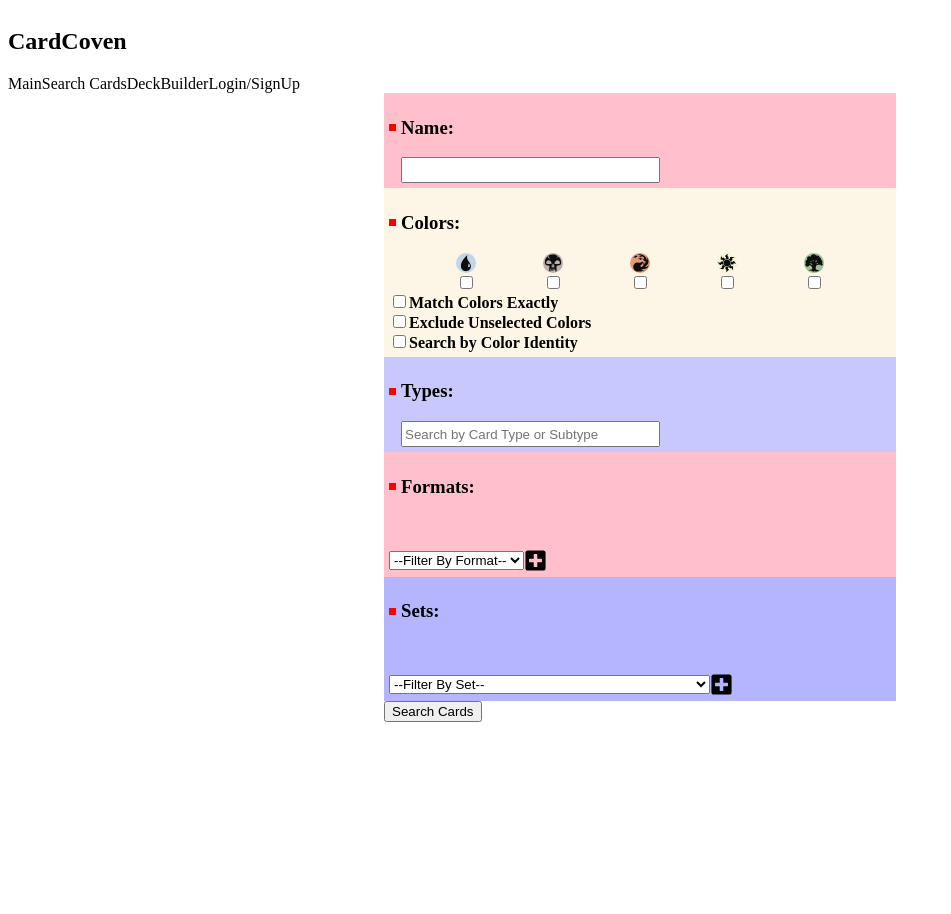
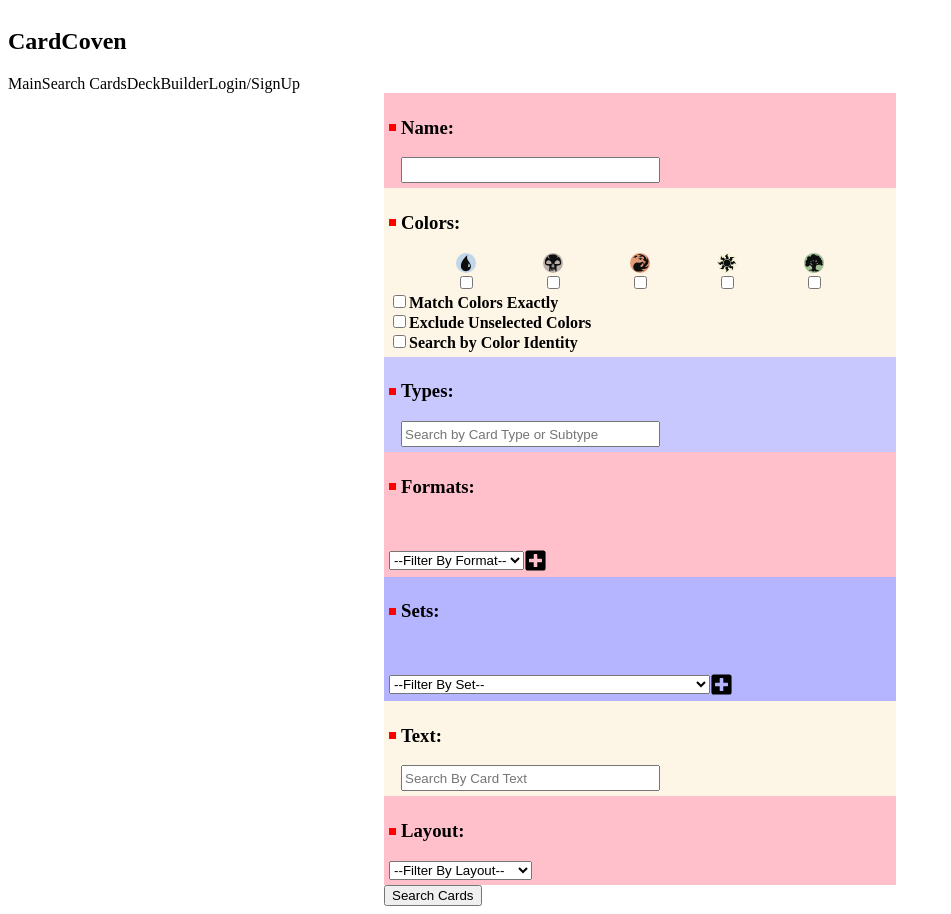
Before and after one commit to cosmolightfoot/card-coven-front-end, a React app: page / in a window 1280 px wide. Shown: the whole page, without its empty margins (0-951 px from the left). Before the commit the page ends 800 px from the top, so only its background shows below. Built offline with nearby package versions, Linux system fonts and the light colour scheme.

Commit message:
added layout field

```diff
--- /dev/null
+++ b/src/components/search-components/CardLayout.js
@@ -0,0 +1,30 @@
+import React from 'react';
+import PropTypes from 'prop-types';
+
+function CardLayout({ availLayouts, layout, handleChange }) {
+  const layoutsList = availLayouts.map((cardLayout, i) => (
+    <option key={i} value={cardLayout}>{cardLayout}</option>
+  ));
+  return (
+    <section style={{ backgroundColor: 'pink', padding: '5px' }}>
+      <header style={{ display: 'flex', flexDirection: 'row', alignItems: 'center', }}>
+        <div style={{ width: '7px', height: '7px', backgroundColor: 'red', flexGrow: 0, marginRight: '5px' }}></div>
+        <h3>Layout:</h3>
+      </header>
+      <main>
+        <select name="layout" onChange={handleChange} value={layout}>
+          <option value="">--Filter By Layout--</option>
+          {layoutsList}
+        </select>
+      </main>
+    </section>
+  );
+}
+
+CardLayout.propTypes = {
+  availLayouts: PropTypes.array.isRequired,
+  layout: PropTypes.string.isRequired,
+  handleChange: PropTypes.func.isRequired
+};
+
+export default CardLayout;
--- /dev/null
+++ b/src/components/search-components/CardText.js
@@ -0,0 +1,24 @@
+import React from 'react';
+import PropTypes from 'prop-types';
+
+function CardText({ cardText, handleChange }) {
+  return (
+    <section style={{ backgroundColor: 'oldlace', padding: '5px' }}>
+      <header style={{ display: 'flex', flexDirection: 'row', alignItems: 'center' }}>
+        <div style={{ width: '7px', height: '7px', backgroundColor: 'red', flexGrow: 0, marginRight: '5px' }}></div>
+        <h3>Text:</h3>
+      </header>
+      <main>
+        <input value={cardText} name="cardText" onChange={handleChange} style={{ marginLeft: '12px', width: '50%', height: '1.5em' }} placeholder="Search By Card Text"/>
+      </main>
+    </section>
+  );
+}
+
+
+CardText.propTypes = {
+  cardText: PropTypes.string.isRequired,
+  handleChange: PropTypes.func.isRequired
+};
+
+export default CardText;
--- a/src/containers/search-containers/SearchForm.js
+++ b/src/containers/search-containers/SearchForm.js
@@ -3,11 +3,12 @@ import PropTypes from 'prop-types';
 import CardName from '../../components/search-components/CardName';
 import CardColors from '../../components/search-components/CardColors';
 import CardFormats from '../../components/search-components/CardFormats';
+import CardLayout from '../../components/search-components/CardLayout';
 // import ErrorBoundary from '../../utilities/ErrorBoundary';
 import CardSets from '../../components/search-components/CardSets';
-// import CardText from '../../components/search-components/CardText';
+import CardText from '../../components/search-components/CardText';
 import CardTypes from '../../components/search-components/CardTypes';
-
+import layoutData from '../../data/layoutData';
 import setData from '../../data/setData';
 import formatsData from '../../data/formatData';
 
@@ -26,7 +27,8 @@ export default class SearchForm extends PureComponent {
     exclude: false,
     colorIdentity: false,
     reprintedAllowed: false,
-    layout: 'normal',
+    availLayouts: [],
+    layout: '',
     formats: [],
     availGameFormats: [],
     selectedFormat: '',
@@ -115,7 +117,7 @@ export default class SearchForm extends PureComponent {
       exclude: false,
       colorIdentity: 'color',
       reprintedAllowed: false,
-      layout: 'normal',
+      layout: '',
       formats: [],
       availFormats: formatsData,
       selectedFormat: [],
@@ -131,6 +133,7 @@ export default class SearchForm extends PureComponent {
   componentDidMount() {
     this.setState({ availSets: setData });
     this.setState({ availGameFormats: formatsData });
+    this.setState({availLayouts: layoutData });
   }
 
   render() {
@@ -151,6 +154,8 @@ export default class SearchForm extends PureComponent {
       availSets,
       selectedSet,
       cardText,
+      availLayouts,
+      layout,
       typeLine
     } = this.state;
     const cardColors = { black, white, red, blue, green };
@@ -190,6 +195,15 @@ export default class SearchForm extends PureComponent {
             handleSetPush={this.handleSetPush}
             handleSetDelete={this.handleSetDelete}
           />
+          <CardText
+            cardText={cardText}
+            handleChange={this.handleChange}
+          />
+          <CardLayout
+            availLayouts={availLayouts}
+            layout={layout}
+            handleChange={this.handleChange}
+          />
 
           {/* <CardName
           cardName={cardName}
@@ -209,10 +223,6 @@ export default class SearchForm extends PureComponent {
         <CardSets
           availSets={availSets}
           selectedSet={selectedSet}
-          handleChange={this.handleChange}
-        />
-        <CardText
-          cardText={cardText}
           handleChange={this.handleChange}
         />
         <CardTypes
--- /dev/null
+++ b/src/data/layoutData.js
@@ -0,0 +1,17 @@
+export default [
+  'normal',
+  'emblem',
+  'token',
+  'leveler',
+  'split',
+  'planar',
+  'double_faced_token',
+  'flip',
+  'transform',
+  'saga',
+  'host',
+  'augment',
+  'meld',
+  'scheme',
+  'vanguard'
+];
```
